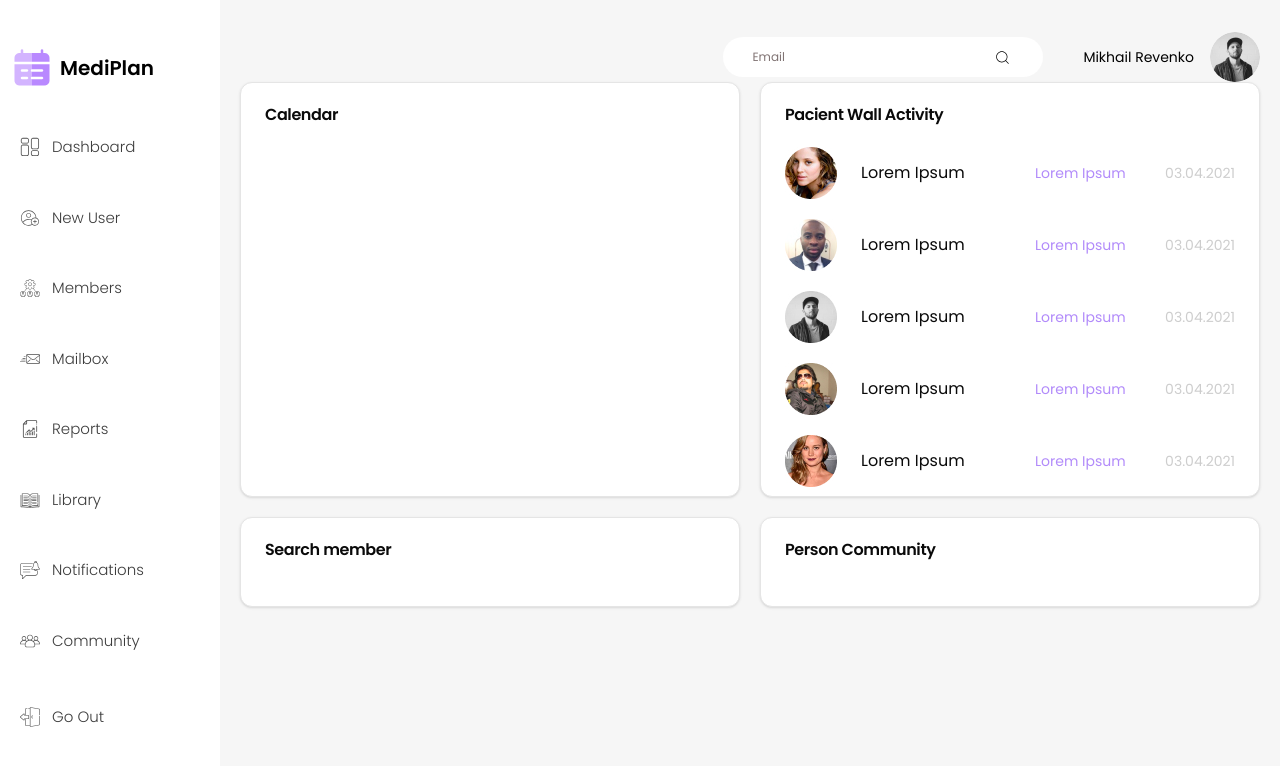
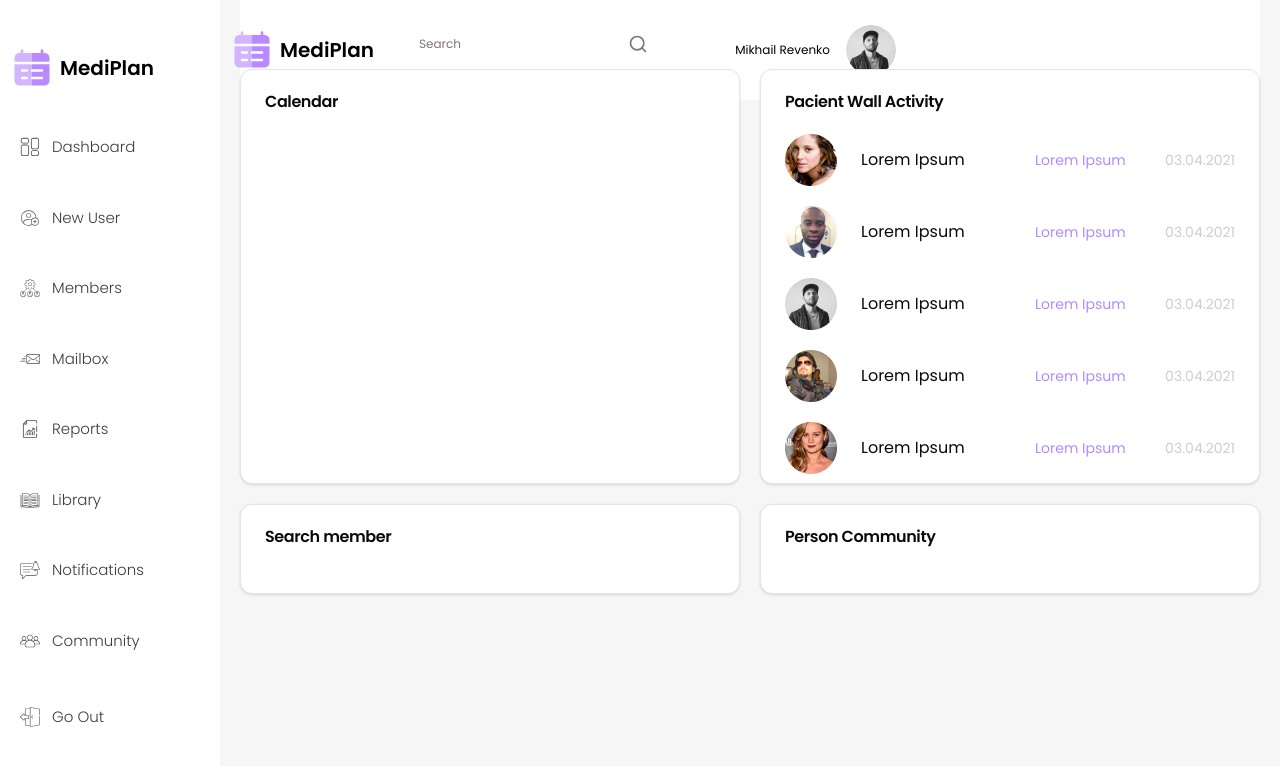
Before and after one commit to Vitalic96/mediplan, a Next.js app: page /dashboard in a window 1280 px wide. Shown: the top 766 px of the page. Built offline with nearby package versions, Linux system fonts and the light colour scheme.

Commit message:
changed markup

```diff
--- a/components/header.tsx
+++ b/components/header.tsx
@@ -1,25 +1,25 @@
 import Image from 'next/image'
 import Link from 'next/link'
-import { CiSearch } from 'react-icons/ci'
+import { Search } from 'lucide-react'
 
 import { Input } from '@/components/ui/input'
+import { Logo } from '@/components/logo'
+import { InputWithIcon } from '@/components/input-with-icon'
 import UserPhoto from '@/assets/images/user/avatar.jpg'
 
 const Header = () => {
   return (
-    <header className='flex items-center justify-end gap-10 py-8'>
-      <div className='relative max-w-[320px] grow'>
-        <Input type='email' id='email' placeholder='Email' />
-        <CiSearch
-          size={17}
-          className='pointer-events-none absolute bottom-0 right-8 top-0 m-auto'
-        />
-      </div>
+    <header className='flex min-h-[var(--header-height)] items-center border-b border-[#E9E9E9]/40 bg-white'>
+      <div className='container flex items-center gap-4 px-0 py-5'>
+        <Logo href='/' />
+        <InputWithIcon Icon={Search} className='mb-4 mt-1'>
+          <Input type='text' placeholder='Search' />
+        </InputWithIcon>
         <Link
           href='/dashboard'
-        className='hover:text-violet flex items-center gap-4 text-sm transition-colors'
+          className='flex w-full max-w-[200px] items-center justify-end gap-4 text-xs transition-colors hover:text-violet active:text-violet-600'
         >
-        <span>Mikhail Revenko</span>
+          <span className='overflow-hidden text-ellipsis'>Mikhail Revenko</span>
           <Image
             className='rounded-full'
             src={UserPhoto}
@@ -28,6 +28,7 @@ const Header = () => {
             alt=''
           />
         </Link>
+      </div>
     </header>
   )
 }
```
Lines whose indentation alone changed are shown as unchanged.
